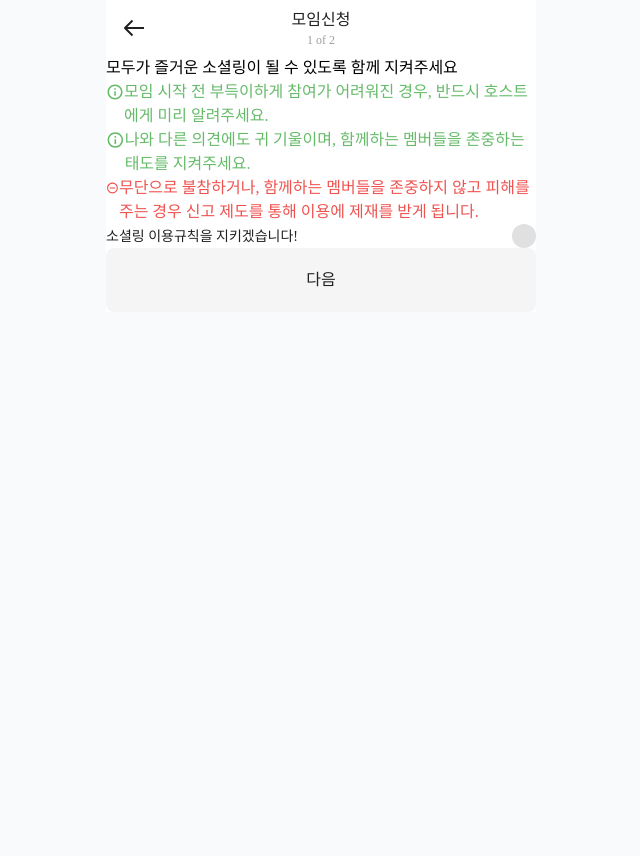
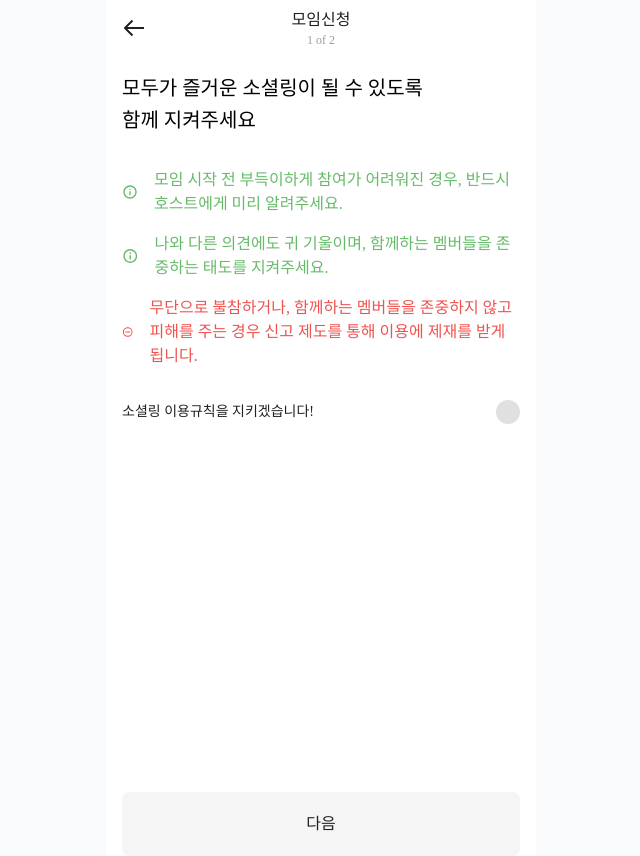
Before and after one commit to FRONTENDSCHOOL8/bookjeok-bookjeok, a React (Vite) app: page /applicationClub/1 in a window 1280 px wide. Shown: the whole page, without its empty margins (319-959 px from the left). Before the commit the page ends 800 px from the top, so only its background shows below. Built offline with nearby package versions, Linux system fonts and the light colour scheme; no server answers; a web font is replaced by a local one; what pocketbase would draw is missing.

Commit message:
[Design] 모임 참여 첫번째 페이지 스타일링 #14

```diff
--- a/src/pages/ApplicationClub/ApplicationClub1/ApplicationClub1.jsx
+++ b/src/pages/ApplicationClub/ApplicationClub1/ApplicationClub1.jsx
@@ -28,23 +28,28 @@ function ApplicationClub1() {
         <NomalTitle backLink subText="1 of 2">
           모임신청
         </NomalTitle>
-        <p>모두가 즐거운 소셜링이 될 수 있도록 함께 지켜주세요</p>
-        <ul>
-          <li className="flex text-bjgreen-400">
+
+        <div className="flex h-dvh h-screen flex-col px-4">
+          <div className="flex flex-col py-4 text-h-2-regular">
+            <span>모두가 즐거운 소셜링이 될 수 있도록 </span>
+            <span>함께 지켜주세요</span>
+          </div>
+          <ul className="flex flex-col gap-4 py-4">
+            <li className="flex items-center gap-4 text-bjgreen-400">
               <Svg id="info" color="bjgreen-400" />
               <p>
                 모임 시작 전 부득이하게 참여가 어려워진 경우, 반드시 호스트에게
                 미리 알려주세요.
               </p>
             </li>
-          <li className="flex text-bjgreen-400">
+            <li className="flex items-center gap-4  text-bjgreen-400">
               <Svg id="info" color="bjgreen-400" />
               <p>
-              나와 다른 의견에도 귀 기울이며, 함께하는 멤버들을 존중하는 태도를
-              지켜주세요.
+                나와 다른 의견에도 귀 기울이며, 함께하는 멤버들을 존중하는
+                태도를 지켜주세요.
               </p>
             </li>
-          <li className="flex text-bjred-400">
+            <li className="flex items-center gap-4 text-bjred-400">
               <Svg id="subsctract" color="bjred-400" />
               <p>
                 무단으로 불참하거나, 함께하는 멤버들을 존중하지 않고 피해를 주는
@@ -53,13 +58,14 @@ function ApplicationClub1() {
             </li>
           </ul>
           <CheckboxForm
-          className="b-2-regular"
+            className="py-4 text-b-1-regular"
             name="agreement"
             onChange={handleChecked}
             checked={isAgreement}
           >
             소셜링 이용규칙을 지키겠습니다!
           </CheckboxForm>
+          <div className="mt-auto">
             <MainButton
               color={isAgreement ? 'primary' : 'secondary'}
               to={isAgreement ? `/applicationClub2/${socialingId.clubId}` : '#'}
@@ -67,6 +73,8 @@ function ApplicationClub1() {
               다음
             </MainButton>
           </div>
+        </div>
+      </div>
     </>
   );
 }
```
Lines whose indentation alone changed are shown as unchanged.
